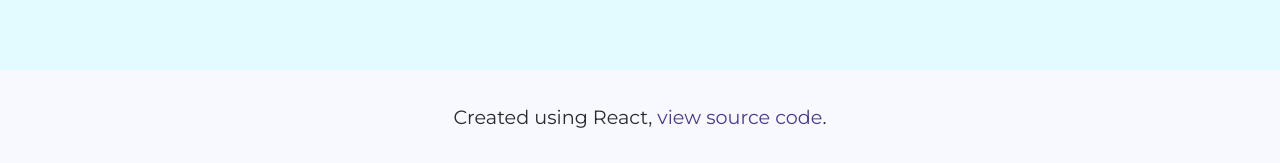
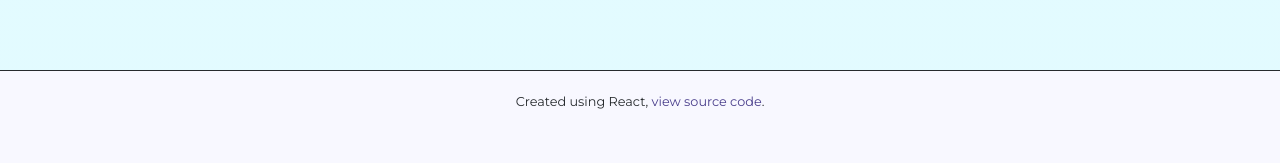
Before and after one commit to jkcswd/Portfolio-Website, a React (Create React App) app: page / in a window 1280 px wide. Shown: the part 4304-4467 px from the top of the page. After the commit the page ends 4438 px from the top, so only its background shows below. Built offline with nearby package versions, Linux system fonts and the light colour scheme.

Commit message:
Add border adjust font size

```diff
--- a/src/styles/Footer.css
+++ b/src/styles/Footer.css
@@ -1,10 +1,11 @@
 .Footer {
+  border-top: 1px solid var(--black);
   display: flex;
   justify-content: center;
   align-items: center;
   height: 5em;
   background-color: var(--white);
-  font-size: 1.2em;
+  font-size: 0.8em;
 }
 
 .Footer a {
```
